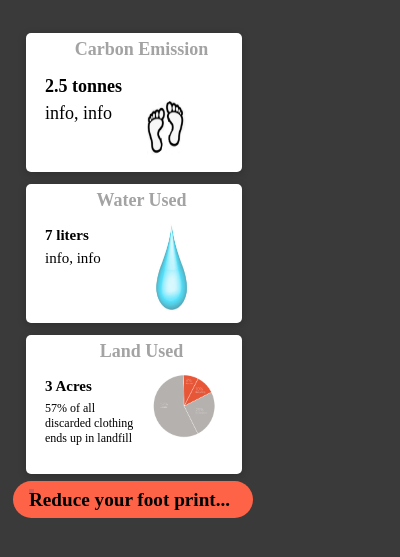
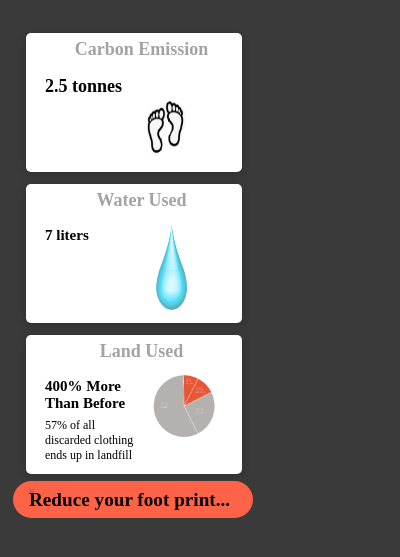
Before and after one commit to IsitaB/treehacks2021, a browser extension: page extension/popup.html in a window 400 px wide. Shown: the part 69-626 px from the top of the page. Drawn offline with Linux system fonts and the light colour scheme.

Commit message:
clean up

```diff
--- a/extension/popup.html
+++ b/extension/popup.html
@@ -16,7 +16,7 @@
 
 			<div style="width: 50%; height: 20%; float: left; font-size:18px; font-family:serif;">
 				<h4 id="carbon">2.5 tonnes</h4>
-				<p>info, info</p></div>
+				<p></p></div>
 
 			<div style="margin-left: 10%; height: 100px; background: none;">
 				<img src="newFoot.PNG" style="width:50%; height: 100%;"></div>
@@ -33,7 +33,7 @@
 
 			<div style="width: 50%; height: 20%; float: left; font-family:serif; font-size:15px;">
 				<h4 id="water">7 liters</h4>
-				<p>info, info</p>
+				<p></p>
 			</div>
 
 			<div style="margin-left: 50%; height: 100px; background: none;">
@@ -48,7 +48,7 @@
 			<h1 style="color:rgb(163, 163, 163); font-size:18px;  padding-top: 6px;">Land Used</h1>
 
 			<div style="width: 50%; height: 100px; float: left; font-family:serif; font-size:15px;">
-				<h4 id="land" style = "font-size:15px">3 Acres</h4>
+				<h4 id="land" style = "font-size:15px">400% More Than Before</h4>
 				<p style = "font-size:12px">57% of all discarded clothing ends up in landfill</p>
 			</div>
 
```
